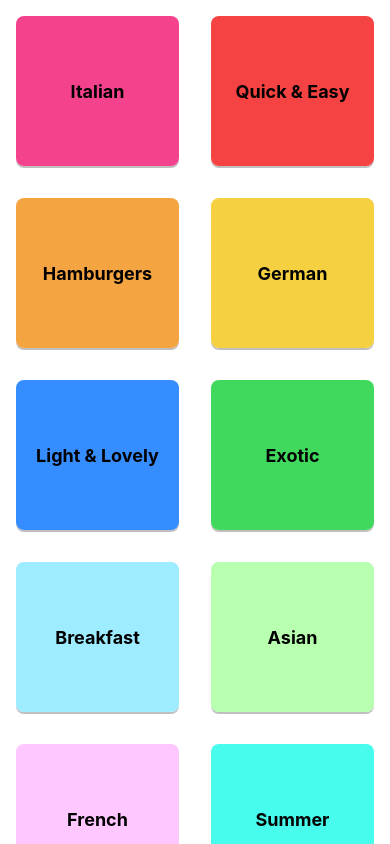
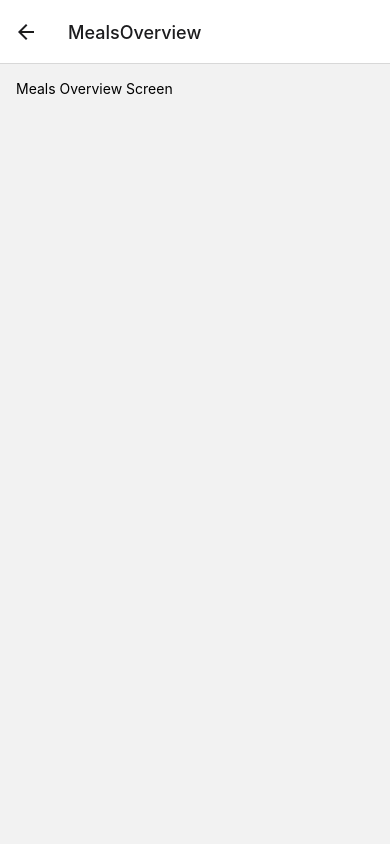
Before and after one commit to BillStephens2022/MealsApp-ReactNative, a React Native app: screen /MealsOverview in a window 390 px wide. Built offline with nearby package versions, Linux system fonts and the light colour scheme.

Commit message:
set up new MealsOverviewScreen and added react stack navigator to navigate to the screen

```diff
--- a/App.js
+++ b/App.js
@@ -1,12 +1,22 @@
 import { StatusBar } from 'expo-status-bar';
 import { StyleSheet } from 'react-native';
+import { NavigationContainer } from '@react-navigation/native';
+import { createNativeStackNavigator } from '@react-navigation/native-stack';
 import CategoriesScreen from './screens/CategoriesScreen';
+import MealsOverviewScreen from './screens/MealsOverviewScreen';
+
+const Stack = createNativeStackNavigator();
 
 export default function App() {
   return (
     <>
-    <StatusBar style="light" />
-    <CategoriesScreen />
+      <StatusBar style="dark" />
+      <NavigationContainer>
+        <Stack.Navigator>
+          <Stack.Screen name="MealsCategories" component={CategoriesScreen} />
+          <Stack.Screen name="MealsOverview" component={MealsOverviewScreen} />
+        </Stack.Navigator>
+      </NavigationContainer>
     </>
   );
 }
--- a/components/CategoryGridTile.js
+++ b/components/CategoryGridTile.js
@@ -1,10 +1,14 @@
 import { StyleSheet, Pressable, View, Text, Platform } from "react-native";
 
-function CategoryGridTile({ title, color }) {
+function CategoryGridTile({ title, color, onPress }) {
   return (
     <View style={styles.gridItem}>
-      <Pressable android_ripple={{color: "#ccc"}} style={({ pressed }) => [styles.button, pressed ? styles.buttonPressed : null]}>
-        <View style={[styles.innerContainer, {backgroundColor: color}]}>
+      <Pressable
+        android_ripple={{ color: "#ccc" }}
+        style={({ pressed }) => [styles.button, pressed ? styles.buttonPressed : null]}
+        onPress={onPress}
+        >
+        <View style={[styles.innerContainer, { backgroundColor: color }]}>
           <Text style={styles.title} >{title}</Text>
         </View>
       </Pressable>
--- a/screens/CategoriesScreen.js
+++ b/screens/CategoriesScreen.js
@@ -2,11 +2,18 @@
 import { CATEGORIES } from "../data/dummy-data";
 import CategoryGridTile from "../components/CategoryGridTile";
 
-function renderCategoryItem(itemData) {
-  return <CategoryGridTile title={itemData.item.title} color={itemData.item.color} />;
-}
 
-function CategoriesScreen() {
+
+function CategoriesScreen({ navigation }) {
+
+  function renderCategoryItem(itemData) {
+    function pressHandler() {
+      navigation.navigate('MealsOverview');
+    }
+
+    return <CategoryGridTile title={itemData.item.title} color={itemData.item.color} onPress={pressHandler} />;
+  }
+
   return (
     <FlatList
       data={CATEGORIES}
--- /dev/null
+++ b/screens/MealsOverviewScreen.js
@@ -0,0 +1,18 @@
+import { StyleSheet, Text, View } from "react-native";
+import { MEALS } from "../data/dummy-data";
+
+
+function MealsOverviewScreen() {
+  return <View style={styles.container}>
+    <Text>Meals Overview Screen</Text>
+  </View>
+}
+
+export default MealsOverviewScreen;
+
+const styles = StyleSheet.create({
+  container: {
+    flex: 1,
+    padding: 16,
+  }
+})
```
Also changed, not shown: package.json (+4 -3 lines).
